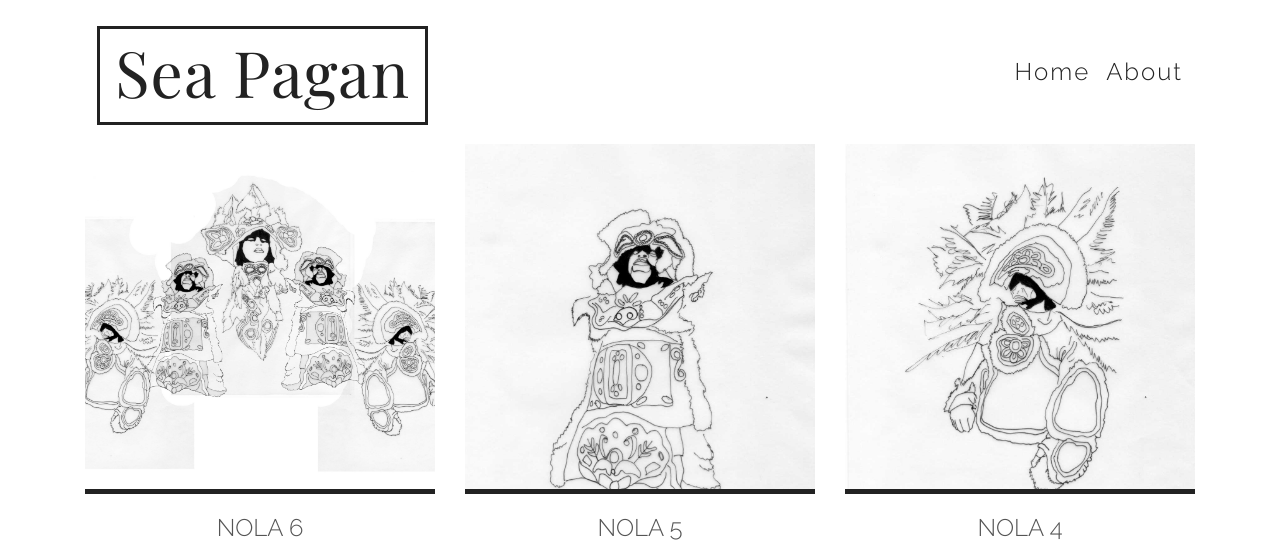
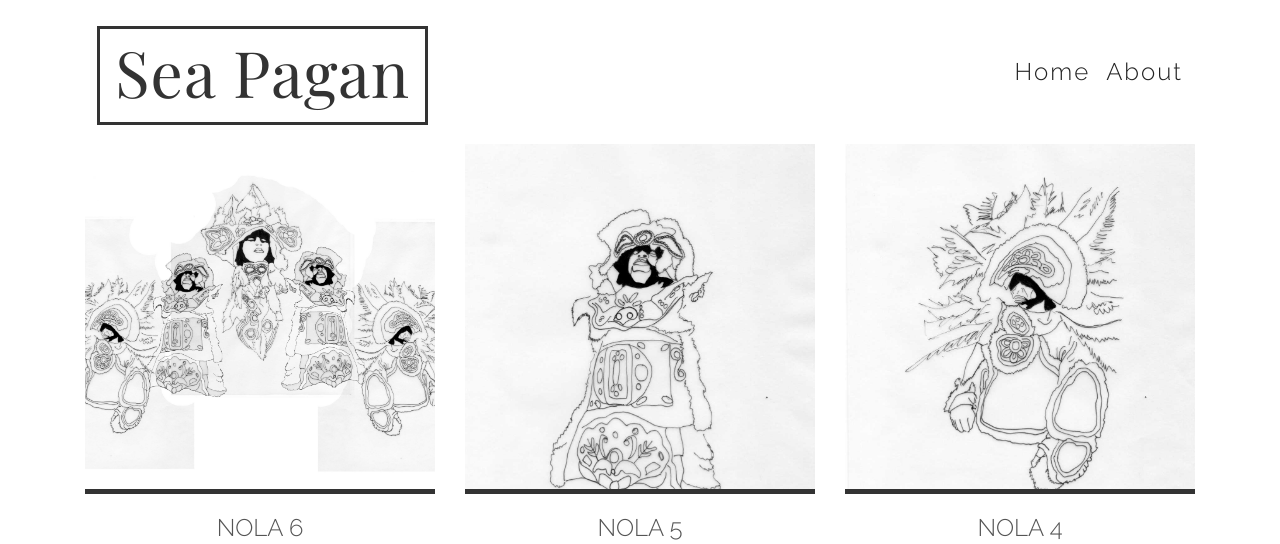
Before and after one commit to seapaganuk/seapagan.github.io, a plain HTML site: page index.html in a window 1280 px wide. Shown: the top 544 px of the page. Drawn offline with nearby package versions, Linux system fonts and the light colour scheme; a script that the page names is missing.

Commit message:
Site updated: 2017-04-21 22:35:03

```diff
--- a/css/styles.css
+++ b/css/styles.css
@@ -289,10 +289,10 @@ a.tooltiplink {
 }
 
 .title{
-	color: #222;
+	color: #333;
 	font-size: 4rem;
 	font-family: 'Playfair Display', serif !important;
-	border: 3px solid #222;
+	border: 3px solid #333;
 	padding: 0 15px 7.5px 15px;
 }
 
@@ -303,7 +303,7 @@ a.tooltiplink {
 }
 
 .post-image{
-	border-bottom: 5px solid #222;
+	border-bottom: 5px solid #333;
 }
 
 .p {
```
